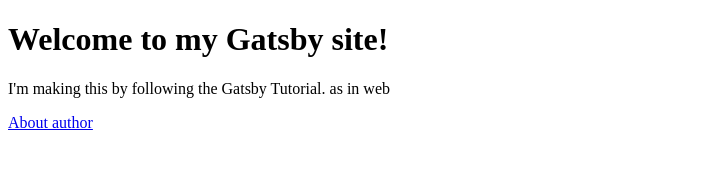
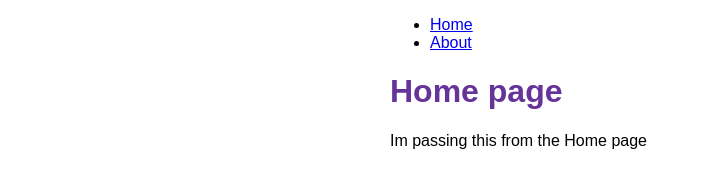
Before and after one commit to Derikklok/my-gatsby-site, a Gatsby site: page / in a window 1280 px wide. Shown: the whole page, without its empty margins (0-702 px from the left). Built offline with nearby package versions, Linux system fonts and the light colour scheme; Gatsby itself is replaced by a stand-in of ours.

Commit message:
Implement layout component and refactor pages to use it

```diff
--- /dev/null
+++ b/src/components/layout.js
@@ -0,0 +1,33 @@
+import { Link } from "gatsby";
+import React from "react";
+import {
+  container,
+  heading,
+  navLinks,
+  navLinkItem,
+  navLinkText
+} from './layout.module.css'
+
+const layout = ({ pageTitle, children }) => {
+  return (
+    <div className={container}>
+      <nav>
+        <ul className={navLinks}>
+          <li className={navLinkItem}>
+            <Link to="/" className={navLinkText}>Home</Link>
+          </li>
+          <li>
+            <Link to="/about" className={navLinkText}>About</Link>
+          </li>
+        </ul>
+      </nav>
+
+      <main>
+        <h1 className={heading}>{pageTitle}</h1>
+        {children}
+      </main>
+    </div>
+  );
+};
+
+export default layout;
--- /dev/null
+++ b/src/components/layout.module.css
@@ -0,0 +1,20 @@
+.container {
+  margin: auto;
+  max-width: 500px;
+  font-family: sans-serif;
+}
+
+.heading {
+  color: rebeccapurple;
+}
+.nav-links {
+  display: flex;
+  list-style: none;
+  padding-left: 0;
+}
+.nav-link-item {
+  padding-right: 2rem;
+}
+.nav-link-text {
+  color: black;
+}
--- a/src/pages/index.js
+++ b/src/pages/index.js
@@ -1,14 +1,13 @@
 
 import React from 'react'
-import { Link } from 'gatsby'
+import Layout from '../components/layout'
+
 
 const index = () => {
   return (
-    <main>
-      <h1>Welcome to my Gatsby site!</h1>
-      <p>I'm making this by following the Gatsby Tutorial. as in web</p>
-      <Link to='/about'>About author</Link>
-    </main>
+    <Layout pageTitle="Home page" >
+      <p>Im passing this from the Home page</p>
+    </Layout>
   )
 }
 
```
Also changed, not shown: src/pages/about.js (+3 -5 lines).
